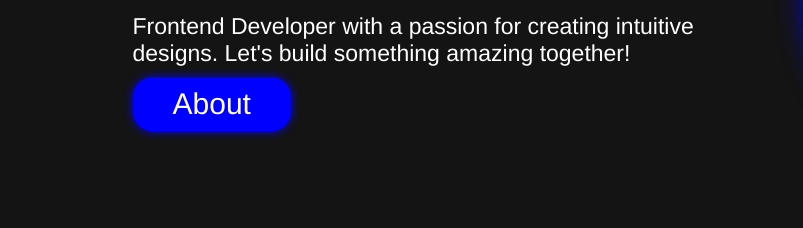
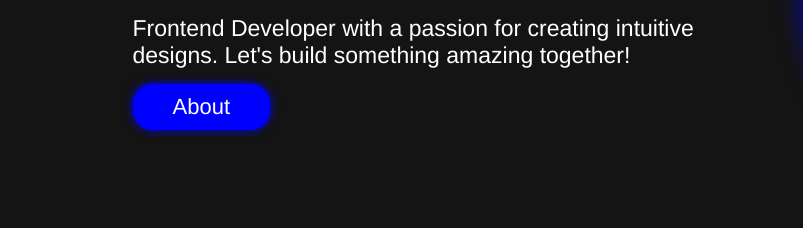
Before and after one commit to Avazbekweb/avazbek.github.io, a plain HTML site: page index.html in a window 1280 px wide. Shown: the part 394-622 px from the top of the page, 0-803 px from the left. Drawn offline with Linux system fonts and the light colour scheme.

Commit message:
portfoilo

```diff
--- a/index.html
+++ b/index.html
@@ -159,12 +159,12 @@
 
     .about button{
         padding: 10px 40px;
-        margin-top: 10px;
+        margin-top: 15px;
         background-color: blue;
         border: none;
         box-shadow: 0px 0px 10px blue;
         border-radius: 20px;
-        font-size: 30px;
+        font-size: 22px;
         color: white;
         transition: 0.2s;
     }
@@ -269,8 +269,6 @@
         <div class="con" id="con">
 
         </div>
-        <div class="cursor"></div>
-        <script src="java.js"></script>
     </div>
 </body>
 </html>
```
